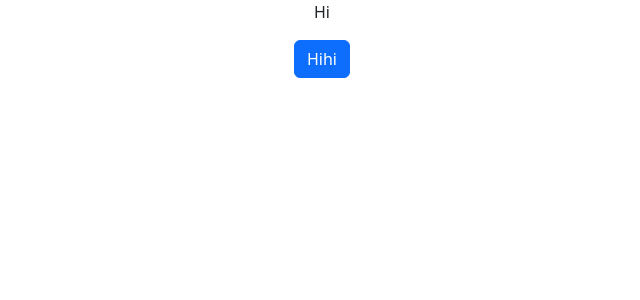
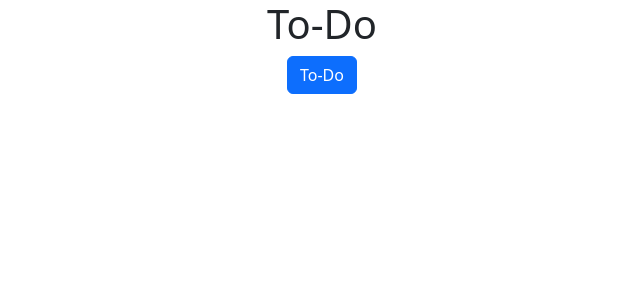
Before and after one commit to KelvinHere/todo-frontend, a React (Create React App) app in the folder todo/: page / in a window 1280 px wide. Shown: the top 300 px of the page, without its empty margins (318-958 px from the left). Built offline with nearby package versions, Linux system fonts and the light colour scheme.

Commit message:
FEAT: Add bootstrap container grid with title and body

```diff
--- a/todo/src/App.js
+++ b/todo/src/App.js
@@ -1,12 +1,29 @@
 import './App.css';
+import 'bootstrap/dist/css/bootstrap.min.css' // Bring in Bootstrap CSS
+
+import Container from 'react-bootstrap/Container';
+import Row from 'react-bootstrap/Row';
+import Col from 'react-bootstrap/Col';
 import Button from "react-bootstrap/Button"
-import 'bootstrap/dist/css/bootstrap.min.css' // Bring in Bootstrap CSS
+import Toast from "react-bootstrap/Toast"
+
 
 function App() {
   return (
     <div className="App">
-      <p>Hi</p>
-      <Button>Hihi</Button>
+      <Container fluid>
+        <Row>
+          <Col>
+            <h1>To-Do</h1>
+          </Col>
+        </Row>
+
+        <Row>
+          <Col>
+            <Button>To-Do</Button>
+          </Col>
+        </Row>
+      </Container>
     </div>
   );
 }
```
Also changed, not shown: todo/src/components/NavBar.js (added, +15 -0 lines).
